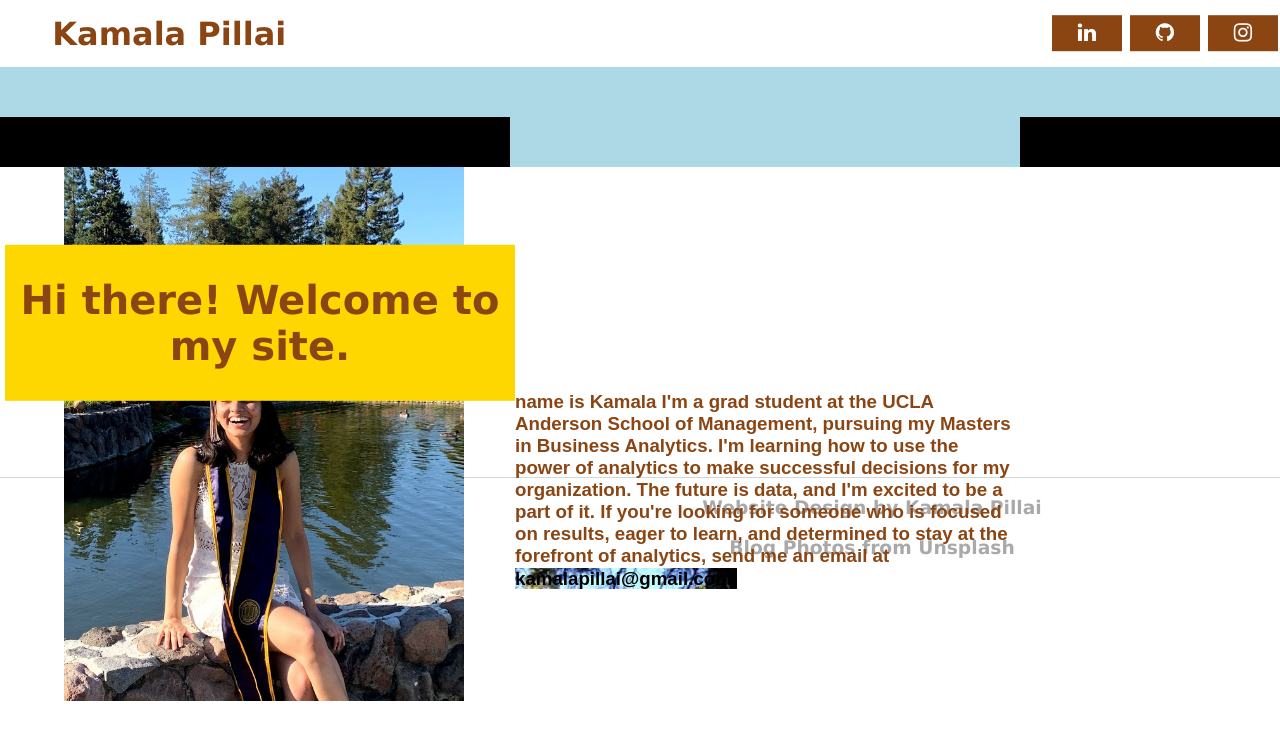
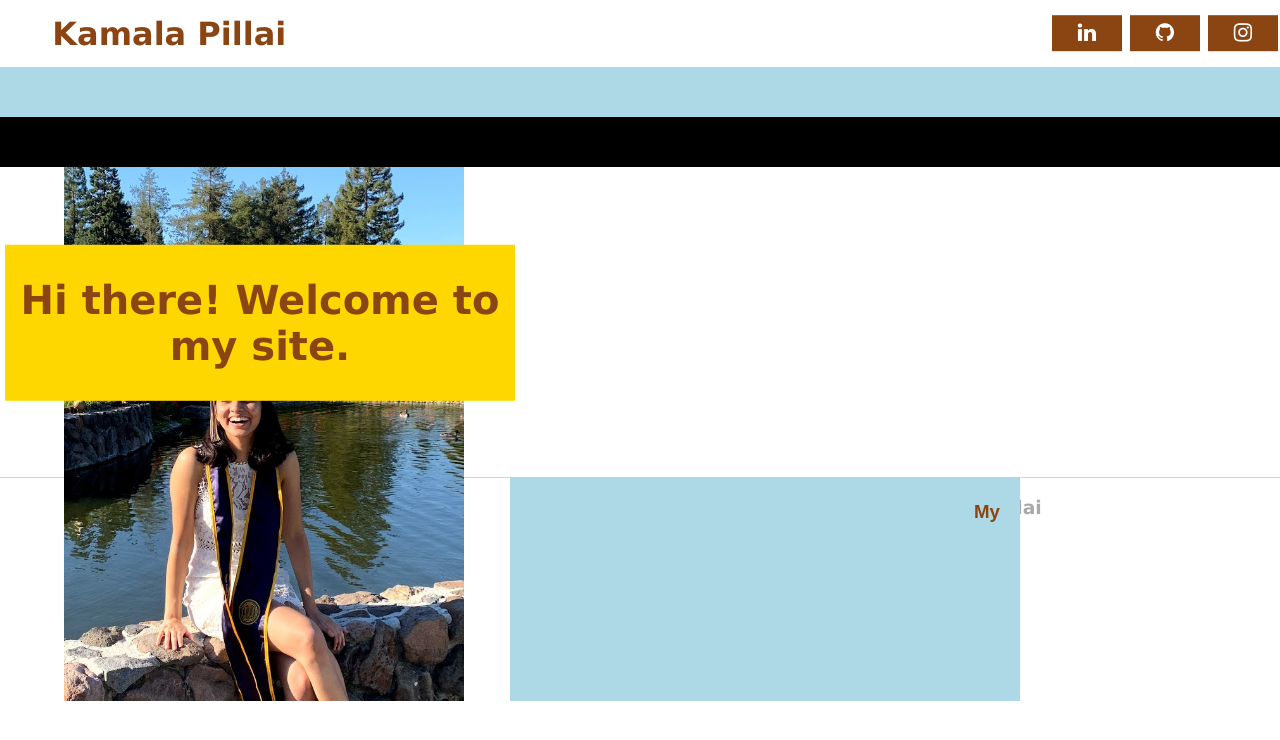
Before and after one commit to kpill/kpill.github.io, a Jekyll site: the page built from index.html, in a window 1280 px wide. Shown: the top 740 px of the page. Built offline with Jekyll 4.4.1, drawn with Linux system fonts in a browser that asks for light colours.

Commit message:
Update main.css

```diff
--- a/css/main.css
+++ b/css/main.css
@@ -255,7 +255,7 @@ html, body {
 		padding: 5px;
 		width: 500px;
 		height: 300px;
-		transform: translate(100%, -100%);
+		transform: translate(100%, 100%);
 	}
 
 	h3.about-text {
```
